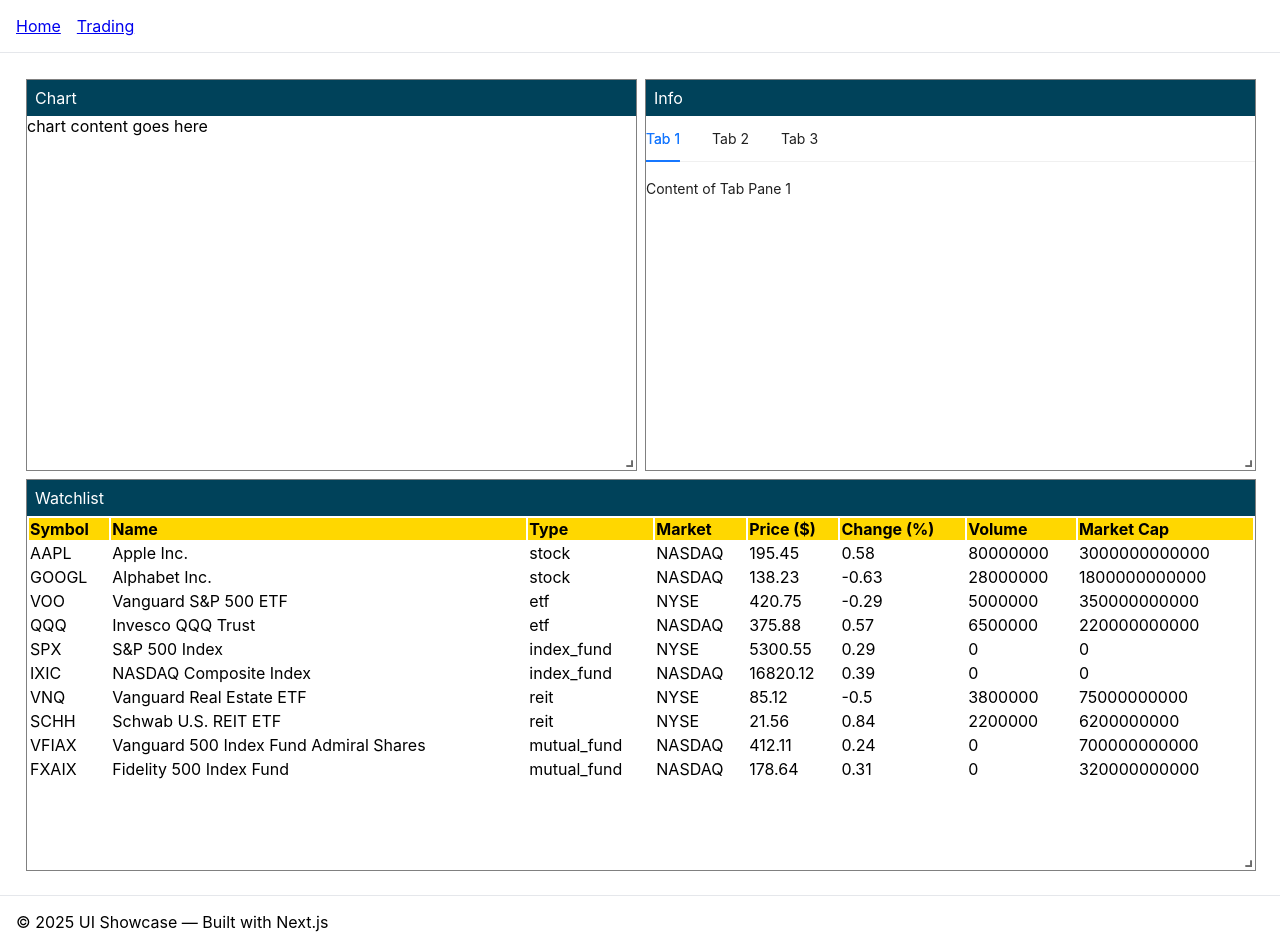
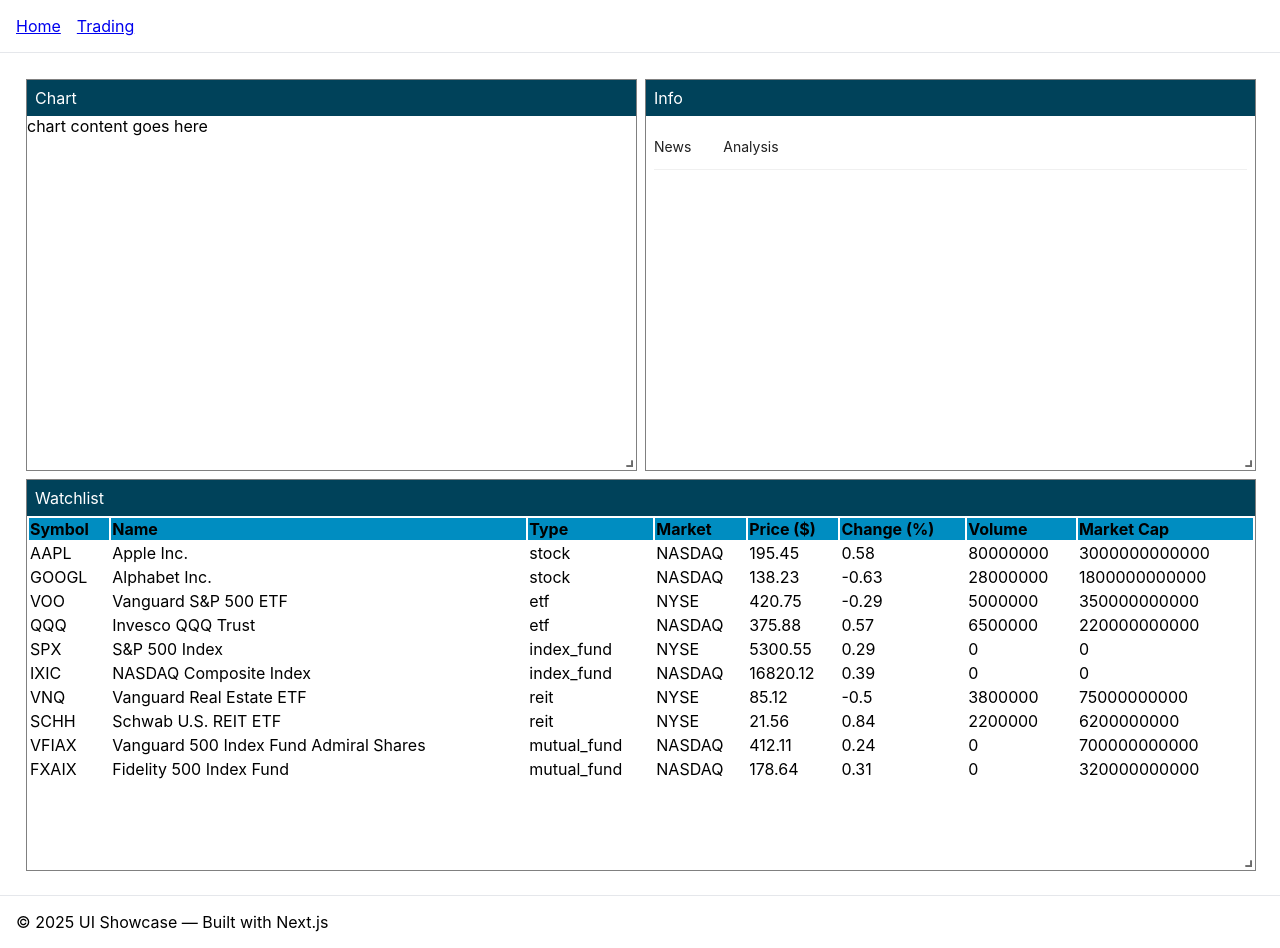
Before and after one commit to pohti/patrick-chen-portfolio, a Next.js app: page /trading in a window 1280 px wide. Shown: the top 948 px of the page. Built offline with nearby package versions, Linux system fonts and the light colour scheme.

Commit message:
chore: mock news data

```diff
--- a/src/app/globals.css
+++ b/src/app/globals.css
@@ -7,6 +7,7 @@
   --background: #f9fafb; /* light gray background */
   --border: #e5e7eb; /* light border color (Tailwind's gray-200) */
   --bg-primary: #00425a; /* dark background for primary elements */
+  --bg-secondary: #008dc1; /* TODO: style the grids */
   --text-primary: #fff;
 }
 
--- /dev/null
+++ b/src/app/trading/Info.css
@@ -0,0 +1,3 @@
+.info-content {
+  padding: 0.5rem;
+}
--- a/src/app/trading/Info.tsx
+++ b/src/app/trading/Info.tsx
@@ -2,6 +2,9 @@
 import { Tabs } from 'antd';
 import type { TabsProps } from 'antd';
 import DragHandle from '@/components/DragHandle';
+
+import './Info.css'; // Assuming you have a CSS file for styling
+import News from '@/components/News';
 
 const Info = () => {
   const [activeTab, setActiveTab] = useState<string>('1');
@@ -12,25 +15,25 @@
 
   const items: TabsProps['items'] = [
     {
-      key: '1',
-      label: 'Tab 1',
-      children: 'Content of Tab Pane 1',
+      key: 'news',
+      label: 'News',
+      children: <News />,
     },
     {
       key: '2',
-      label: 'Tab 2',
+      label: 'Analysis',
       children: 'Content of Tab Pane 2',
     },
-    {
-      key: '3',
-      label: 'Tab 3',
-      children: 'Content of Tab Pane 3',
-    },
+    // {
+    //   key: '3',
+    //   label: 'Tab 3',
+    //   children: 'Content of Tab Pane 3',
+    // },
   ];
   return (
     <div>
       <DragHandle text="Info" />
-      <div>
+      <div className="info-content">
         <Tabs
           defaultActiveKey={activeTab}
           activeKey={activeTab}
--- /dev/null
+++ b/src/app/trading/WatchList.css
@@ -0,0 +1,5 @@
+table > thead {
+  font-weight: bold;
+  /* TODO: use theme color */
+  background-color: var(--bg-secondary);
+}
--- a/src/app/trading/WatchList.tsx
+++ b/src/app/trading/WatchList.tsx
@@ -7,6 +7,8 @@
 } from '@tanstack/react-table';
 import { type Equity, mockedEquities } from './data';
 import DragHandle from '@/components/DragHandle';
+
+import './WatchList.css';
 
 interface Props {
   currentEquity: string;
--- a/src/app/trading/data.ts
+++ b/src/app/trading/data.ts
@@ -20,16 +20,6 @@
   peRatio?: number; // Optional for ETFs/Index Funds
   dividendYield?: number; // Optional
   lastUpdated: string; // ISO date string
-}
-
-export interface News {
-  symbol: string;
-  title: string;
-  details: string;
-  source: string; // e.g., "Reuters", "Bloomberg"
-  url: string; // Link to the full article
-  publishedAt: string; // ISO date string
-  sentiment?: 'positive' | 'neutral' | 'negative'; // Optional sentiment analysis
 }
 
 export const mockedEquities: Equity[] = [
--- /dev/null
+++ b/src/app/trading/page.css
@@ -0,0 +1,4 @@
+.grid-item {
+  border: 1px solid grey;
+  /* padding: 0.5rem; */
+}
--- a/src/app/trading/page.tsx
+++ b/src/app/trading/page.tsx
@@ -2,7 +2,7 @@
 
 import React, { useState } from 'react';
 import { Responsive, WidthProvider } from 'react-grid-layout';
-import './styles.css';
+import './page.css';
 import 'react-grid-layout/css/styles.css';
 import 'react-resizable/css/styles.css';
 import { mockedEquities } from './data';
--- a/src/app/trading/styles.css
+++ /dev/null
@@ -1,10 +0,0 @@
-.grid-item {
-  border: 1px solid grey;
-  /* padding: 0.5rem; */
-}
-
-table > thead {
-  font-weight: bold;
-  /* TODO: use theme color */
-  background-color: gold;
-}
--- /dev/null
+++ b/src/components/News/data.ts
@@ -0,0 +1,41 @@
+export interface NewsData {
+  symbol: string;
+  title: string;
+  details: string;
+  source: string; // e.g., "Reuters", "Bloomberg"
+  url: string; // Link to the full article
+  publishedAt: string; // ISO date string
+  sentiment?: 'positive' | 'neutral' | 'negative'; // Optional sentiment analysis
+}
+
+export const mockedNews: NewsData[] = [
+  {
+    symbol: 'AAPL',
+    title: 'Apple Inc. Announces New Product Launch',
+    details:
+      'Apple Inc. has announced the launch of its latest product, which is expected to revolutionize the tech industry.',
+    source: 'Reuters',
+    url: 'https://www.reuters.com/article/apple-product-launch',
+    publishedAt: '2025-06-08T10:00:00Z',
+    sentiment: 'positive',
+  },
+  {
+    symbol: 'GOOGL',
+    title: 'Alphabet Inc. Reports Strong Q2 Earnings',
+    details:
+      "Alphabet Inc. has reported strong earnings for the second quarter, exceeding analysts' expectations.",
+    source: 'Bloomberg',
+    url: 'https://www.bloomberg.com/news/alphabet-q2-earnings',
+    publishedAt: '2025-06-08T11:30:00Z',
+    sentiment: 'positive',
+  },
+  {
+    symbol: 'VOO',
+    title: 'Vanguard S&P 500 ETF Sees Increased Investor Interest',
+    details:
+      'The Vanguard S&P 500 ETF has seen a surge in investor interest as markets continue to rally.',
+    source: 'CNBC',
+    url: 'https://www.cnbc.com/vanguard-etf-investor-interest',
+    publishedAt: '2025-06-08T12:15:00Z',
+  },
+];
--- /dev/null
+++ b/src/components/News/index.tsx
@@ -0,0 +1,44 @@
+import React from 'react';
+import { mockedNews, type NewsData } from './data';
+
+interface Props {
+  currentEquity: string;
+}
+
+const NewsCard = ({
+  title,
+  details,
+  source,
+  url,
+  publishedAt,
+  sentiment,
+}: NewsData) => {
+  return (
+    <div>
+      <h3>{title}</h3>
+      <p>{details}</p>
+      <p>Source: {source}</p>
+      <p>Published at: {new Date(publishedAt).toLocaleString()}</p>
+      {sentiment && <p>Sentiment: {sentiment}</p>}
+      <a href={url} target="_blank" rel="noopener noreferrer">
+        Read more
+      </a>
+    </div>
+  );
+};
+
+const News = ({ currentEquity }: Props) => {
+  return (
+    <div>
+      <h2>News for {currentEquity}</h2>
+      {/* Assuming mockedNews is imported from data.ts */}
+      {mockedNews
+        .filter((news) => news.symbol === currentEquity)
+        .map((newsItem) => (
+          <NewsCard key={newsItem.url} {...newsItem} />
+        ))}
+    </div>
+  );
+};
+
+export default News;
```
